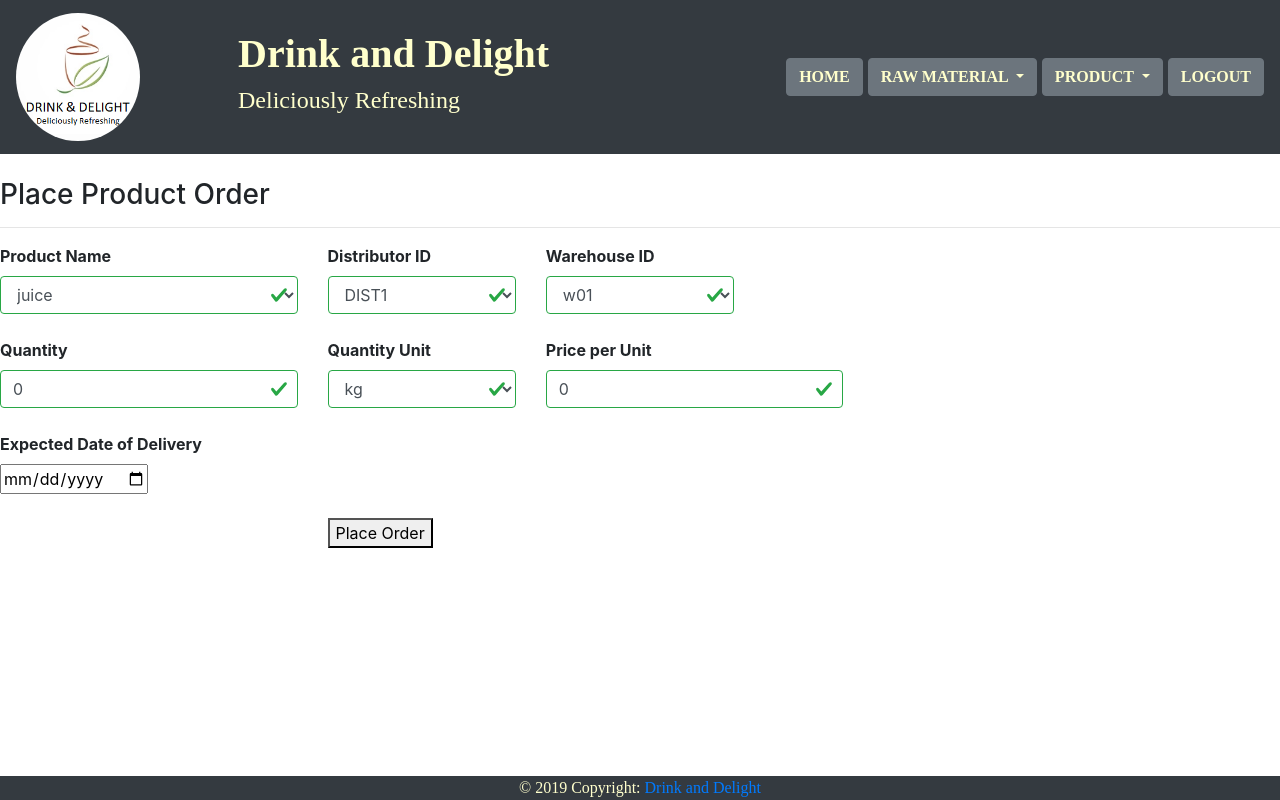
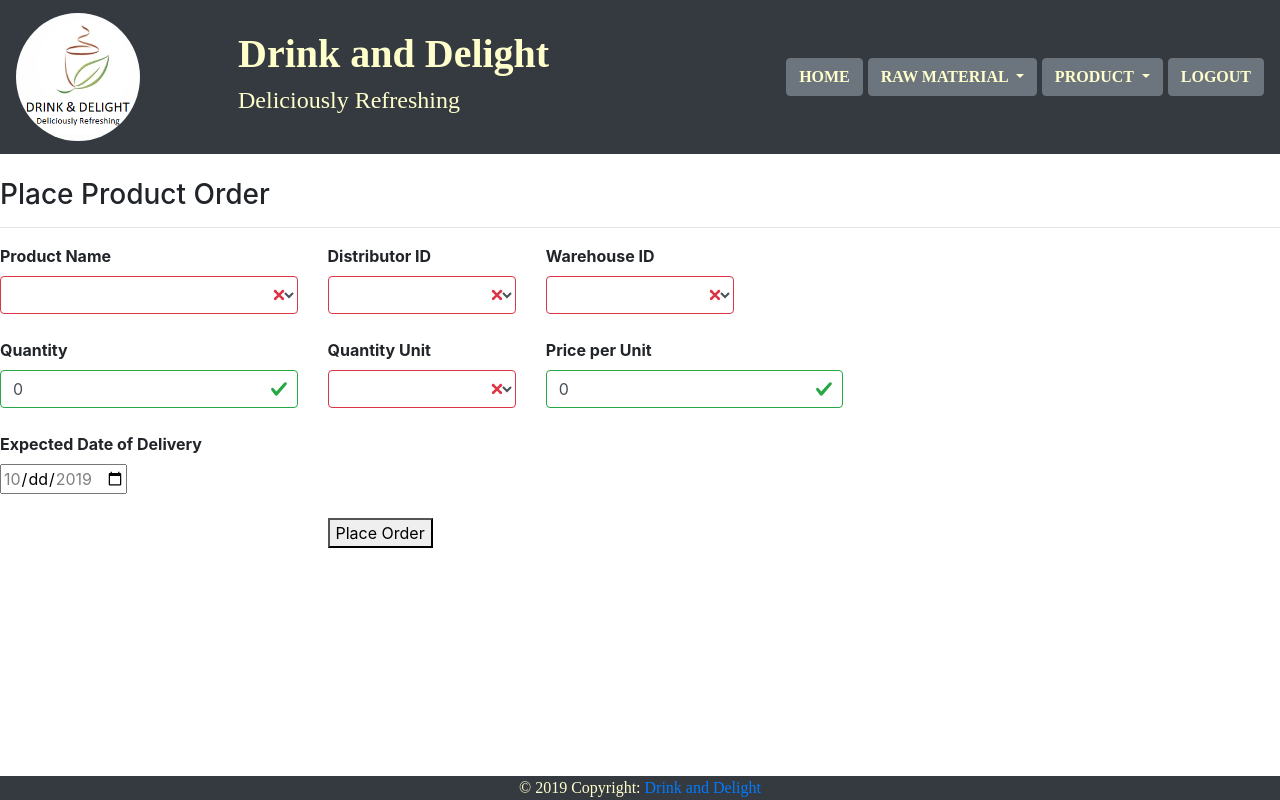
Before and after one commit to prathameshppai/drinkanddelight-frontend, an Angular app: page /place-product-order in a window 1280 px wide. Built offline with nearby package versions, Linux system fonts and the light colour scheme.

Commit message:
Place Product Order completed

```diff
--- a/src/app/header/header.component.html
+++ b/src/app/header/header.component.html
@@ -37,6 +37,7 @@
                 <a class="dropdown-item" routerLink ="update-rawmaterial-stock">Update Stock</a>
                 <a class="dropdown-item" routerLink ="set-process-date">Set Process date</a>
                 <a class="dropdown-item" routerLink ="track-rawmaterial-order">Track Raw material Order</a>
+                <a class="dropdown-item" routerLink ="display-supplier">Display Supplier Details</a>
             </div>
             </div>
           </li>
@@ -54,6 +55,7 @@
                 <a class="dropdown-item" routerLink ="update-product-stock">Update Stock</a>
                 <a class="dropdown-item" routerLink ="set-exit-date">Set Exit date</a>
                 <a class="dropdown-item" routerLink ="track-product-order">Track Product order</a>
+                <a class="dropdown-item" routerLink ="display-distributor">Display Distributor Details</a>
                 <a class="dropdown-item" routerLink ="add-distributor-address">Add Distributor address</a>
             </div>
             </div>
--- a/src/app/products/place-product-order/place-product-order.component.html
+++ b/src/app/products/place-product-order/place-product-order.component.html
@@ -10,7 +10,7 @@
                 <label for="ProductName">
                     <b>Product Name</b>
                 </label>
-                <select class="form-control" name="ProductName" required>
+                <select class="form-control" name="ProductName" [(ngModel)]='ProductNameVar' required>
                     <option *ngFor="let productOrder of productOrders">{{ productOrder }}</option>
                 </select>
             </div>
@@ -19,7 +19,7 @@
                 <label for="DISTID">
                     <b>Distributor ID</b>
                 </label>
-                <select class="form-control" name="DISTID" required>
+                <select class="form-control" name="DISTID" [(ngModel)]='DISTIDVar' required>
                     <option *ngFor="let distributorId of distributorIds">{{ distributorId }}</option>
                 </select>
             </div>
@@ -28,7 +28,7 @@
                 <label for="warehouseId">
                     <b>Warehouse ID</b>
                 </label>
-                <select class="form-control" name="warehouseId" required>
+                <select class="form-control" name="warehouseId" [(ngModel)]='warehouseIdVar' required>
                     <option *ngFor="let warehouseId of warehouseIds">{{ warehouseId }}</option>
                 </select>
             </div>
@@ -52,9 +52,9 @@
                 <label for="QuantityUnit">
                     <b>Quantity Unit</b>
                 </label>
-                <select class="form-control" name="QuantityUnit" required>
-                    <option>kg</option>
-                    <option>quintals</option>
+                <select class="form-control" name="QuantityUnit" [(ngModel)]='QuantityUnitVar' required>
+                        <option>Litres</option>
+                        <option>Millilitres</option>
                 </select>
             </div>
 
@@ -78,7 +78,7 @@
                 <label for="expectedDateofDelivery">
                     <b>Expected Date of Delivery</b>
                 </label>
-                <input type="date" name="expectedDateofDelivery" class="text-box-size form-rounded">
+                <input type="date" name="expectedDateofDelivery" [(ngModel)]='expectedDateofDeliveryVar' class="was-validated text-box-size form-rounded" value="2019-10-30" min="2019-10-01" max="2019-10-15">
             </div>
 
 
@@ -89,7 +89,7 @@
             <div class="col-sm-3">
             </div>
             <div class="col-sm-3">
-                <button type="submit" class="registerbtn">Place Order</button>
+                <button type="submit" (click) = 'getMessage()'>Place Order</button>
             </div>
         </div>
         <br>
@@ -97,4 +97,8 @@
     </div>
 </form>
 
+
+<div *ngIf = 'isPlaceProductOrderFetched' id='resultMessage'>
+        <p>{{ message }}</p>
+     </div>
 <!-- ^(?:[1-9]\d*|0)?(?:\.\d+)?$ -->
--- a/src/app/products/place-product-order/place-product-order.component.ts
+++ b/src/app/products/place-product-order/place-product-order.component.ts
@@ -1,4 +1,5 @@
 import { Component, OnInit } from '@angular/core';
+import { PlaceProductOrderService } from './place-product-order.service';
 
 @Component({
   selector: 'app-place-product-order',
@@ -10,17 +11,38 @@ export class PlaceProductOrderComponent implements OnInit {
   productOrders = ['juice', 'mocktail', 'energy_drink'];
   distributorIds = ['DIST1','DIST2','DIST3','DIST4'];
   warehouseIds = ['w01','w02','w03','w04','w05','w06'];
+  quantityVar: number = 0.0;
+  pricePerUnitVar: number = 0.0;
+  message: string = '';
+  ProductNameVar: string;
+  DISTIDVar: string;
+  warehouseIdVar: string;
+  QuantityUnitVar: string;
+  expectedDateofDeliveryVar: Date;
+  isPlaceProductOrderFetched: boolean = false;
 
-  constructor() { }
+  constructor(private placeProductOrderService: PlaceProductOrderService) { }
 
   ngOnInit() {
   }
-
     // '[0-9]+[.]{1}'
     // '/^(?=.+)(?:[1-9]\d*|0)?(?:\.\d+)?$/'
 
-  quantityVar: number = 0.0;
-  pricePerUnitVar: number = 0.0;
+  getMessage() {
+
+    this.placeProductOrderService.getPlaceProductOrderMessage(this.ProductNameVar, this.DISTIDVar, this.quantityVar, this.QuantityUnitVar, this.expectedDateofDeliveryVar, this.pricePerUnitVar, this.warehouseIdVar)
+    .subscribe(
+      data => {
+        console.log("Response : "+JSON.stringify(data));
+        this.message = data["message"];
+        this.isPlaceProductOrderFetched = true;
+      },
+      error => {
+        console.log("Error :"+JSON.stringify(error));
+      }
+    );
+
+  }
 
   log(x) {
     console.log(x);
--- /dev/null
+++ b/src/app/products/place-product-order/place-product-order.service.ts
@@ -0,0 +1,16 @@
+import { Injectable } from '@angular/core';
+import { HttpClient } from '@angular/common/http';
+import { Observable } from 'rxjs';
+
+@Injectable({
+  providedIn: 'root'
+})
+export class PlaceProductOrderService {
+
+  getPlaceProductOrderMessage(ProductNameVar: string, DISTIDVar: string ,quantityVar: number, QuantityUnitVar: string, expectedDateofDeliveryVar: Date , pricePerUnitVar: number, warehouseIdVar: string): Observable<string>{
+    return this.http.post<string>("http://localhost:9090/drinkanddelight/PlaceProductOrderServlet",{"name": ProductNameVar, "distributorId": DISTIDVar,"quantityValue" : quantityVar,"quantityUnit": QuantityUnitVar, "dateOfDelivery" : expectedDateofDeliveryVar, "pricePerUnit" : pricePerUnitVar, "warehouseId": warehouseIdVar});
+  }
+
+  constructor(private http: HttpClient) { }
+
+}
--- a/src/app/products/products.module.ts
+++ b/src/app/products/products.module.ts
@@ -17,7 +17,9 @@ const secondaryRoutes: Routes = [
   { path: 'track-product-order', component: TrackProductOrderComponent},
   { path: 'update-product-order', component: UpdateProductOrderComponent},
   { path: 'update-product-stock', component: UpdateProductStockComponent},
+  // { path: 'display-distributor', component: Changethis},
   { path: 'add-distributor-address', component: AddDistributorAddressComponent}
+
 ];
 
 @NgModule({
--- a/src/app/rawmaterials/place-rawmaterial-orders/place-rawmaterial-orders.component.html
+++ b/src/app/rawmaterials/place-rawmaterial-orders/place-rawmaterial-orders.component.html
@@ -55,8 +55,8 @@
                     <b>Quantity Unit</b>
                 </label>
                 <select class="form-control" name="QuantityUnit" [(ngModel)]='QuantityUnitVar' required>
-                    <option>kg</option>
-                    <option>quintals</option>
+                        <option>kg</option>
+                        <option>quintals</option>
                 </select>
             </div>
 
@@ -80,7 +80,7 @@
                 <label for="expectedDateofDelivery">
                     <b>Expected Date of Delivery</b>
                 </label>
-                <input type="date" name="expectedDateofDelivery" [(ngModel)]='expectedDateofDeliveryVar' class="was-validated text-box-size form-rounded" value="2019-10-30" min="2019-10-01" max="2019-10-15">
+                <input type="date" name="expectedDateofDelivery" [(ngModel)]='expectedDateofDeliveryVar' class="was-validated text-box-size form-rounded" value="2019-10-30" min="2019-10-16">
             </div>
 
 
@@ -98,6 +98,6 @@
     </div>
 </form>
 
-<div *ngIf = 'isPlaceRawmaterialOrderFetched'>
+<div *ngIf = 'isPlaceRawmaterialOrderFetched' id='resultMessage'>
     <p>{{ message }}</p>
  </div>
--- a/src/app/rawmaterials/place-rawmaterial-orders/place-rawmaterial-orders.component.ts
+++ b/src/app/rawmaterials/place-rawmaterial-orders/place-rawmaterial-orders.component.ts
@@ -18,8 +18,8 @@ export class PlaceRawmaterialOrdersComponent implements OnInit {
   warehouseIdVar: string;
   QuantityUnitVar: string;
   expectedDateofDeliveryVar: Date;
+  isPlaceRawmaterialOrderFetched: boolean = false;
 
-  isPlaceRawmaterialOrderFetched: boolean = false;
   constructor(private placeRawmaterialOrdersService: PlaceRawmaterialOrdersService) { }
 
   ngOnInit() {
--- a/src/app/rawmaterials/rawmaterials.module.ts
+++ b/src/app/rawmaterials/rawmaterials.module.ts
@@ -17,7 +17,8 @@ const secondaryRoutes: Routes = [
   { path: 'set-process-date', component: SetProcessDateComponent},
   { path: 'track-rawmaterial-order', component: TrackRawmaterialOrderComponent},
   { path: 'update-rawmaterial-order', component: UpdateRawmaterialOrderComponent},
-  { path: 'update-rawmaterial-stock', component: UpdateRawmaterialStockComponent}
+  { path: 'update-rawmaterial-stock', component: UpdateRawmaterialStockComponent},
+  // { path: 'display-supplier', component: changeThis}
 ];
 
 @NgModule({
```
Also changed, not shown: 1 other file (tests, documents, lock files or other folders).
